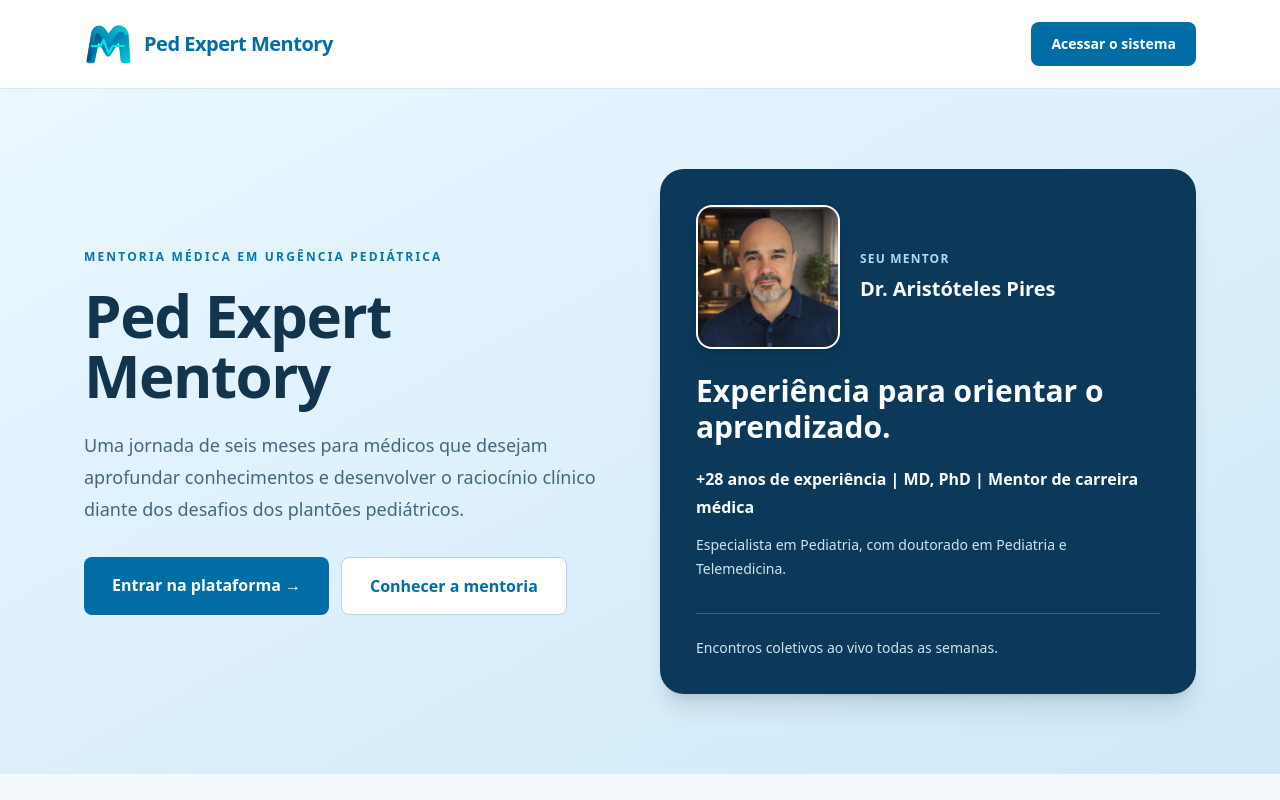
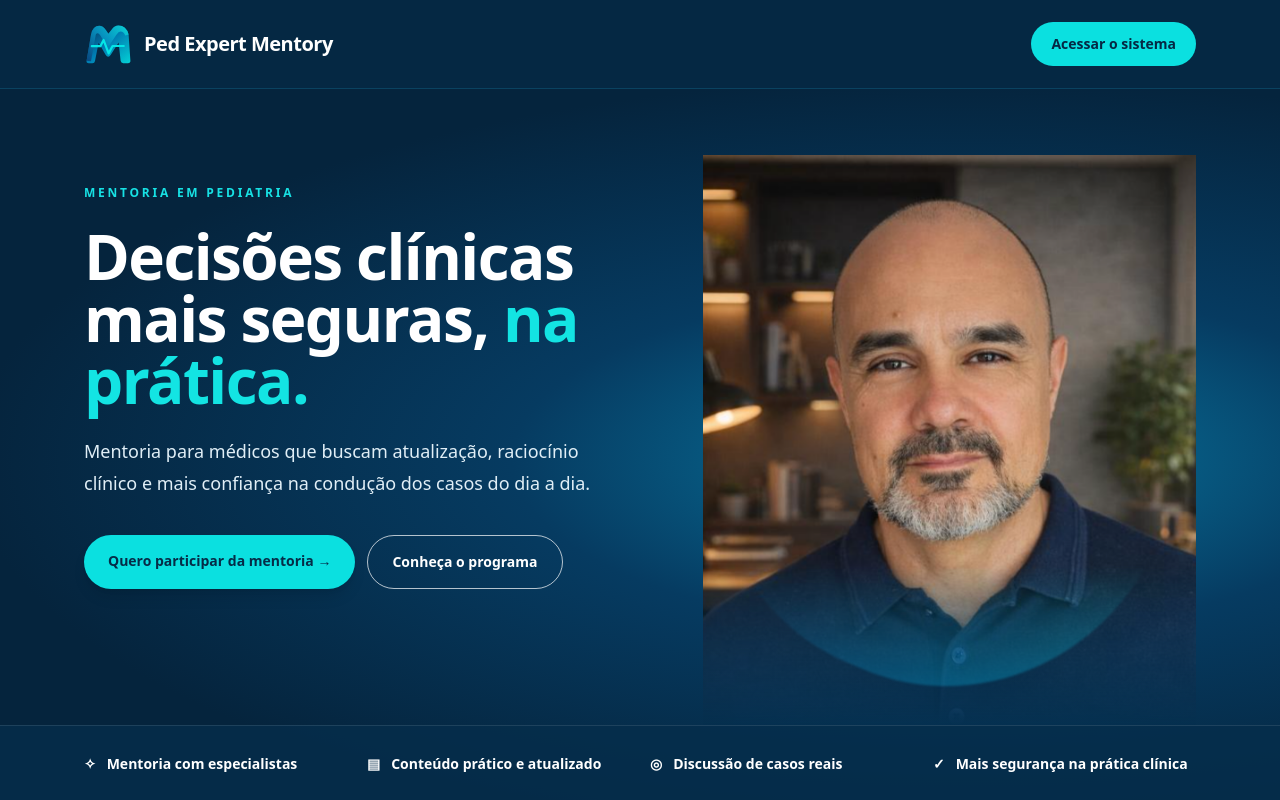
Before and after one commit to g4trader/iatron_calculator, a Next.js app in the folder frontend/: page /ped-expert-mentory in a window 1280 px wide. Shown: the top 800 px of the page. Built offline with nearby package versions, Linux system fonts and the light colour scheme; no server answers; the database is empty.

Commit message:
Rebuild institutional hero with dark cinematic layout and prominent mentor portrait

```diff
--- a/frontend/app/ped-expert-mentory/page.tsx
+++ b/frontend/app/ped-expert-mentory/page.tsx
@@ -15,30 +15,23 @@ const items = [
 export default function PedExpertMentoryPage() {
   return (
     <main className="min-h-screen bg-[#f3f9fd] text-[#12344d]">
-      <header className="border-b border-[#d8e8f2] bg-white">
+      <header className="border-b border-[#0a4260] bg-[#052843]">
         <div className="mx-auto flex max-w-6xl items-center justify-between gap-4 px-5 py-5">
-          <Link href="/ped-expert-mentory" className="inline-flex items-center gap-3 text-xl font-black tracking-tight text-[#006da7]"><img src="/mentory-brand-symbol.svg" alt="" aria-hidden="true" className="h-12 w-12 object-contain" /><span>Ped Expert Mentory</span></Link>
-          <Link href="/mentory/login" className="rounded-lg bg-[#006da7] px-5 py-3 text-sm font-bold text-white hover:bg-[#005781]">Acessar o sistema</Link>
+          <Link href="/ped-expert-mentory" className="inline-flex items-center gap-3 text-xl font-black tracking-tight text-white"><img src="/mentory-brand-symbol.svg" alt="" aria-hidden="true" className="h-12 w-12 object-contain" /><span>Ped Expert Mentory</span></Link>
+          <Link href="/mentory/login" className="rounded-full bg-[#0be0e0] px-5 py-3 text-sm font-bold text-[#052843] hover:bg-[#4cf0ed]">Acessar o sistema</Link>
         </div>
       </header>
-      <section className="bg-gradient-to-br from-[#eaf7ff] to-[#cfe9f8]">
-        <div className="mx-auto grid max-w-6xl gap-10 px-5 py-20 md:grid-cols-2 md:items-center">
-          <div>
-            <p className="text-xs font-extrabold uppercase tracking-[.18em] text-[#0877aa]">Mentoria médica em urgência pediátrica</p>
-            <h1 className="mt-5 text-4xl font-black leading-tight tracking-tight md:text-6xl">Ped Expert Mentory</h1>
-            <p className="mt-6 max-w-xl text-lg leading-8 text-[#45667c]">Uma jornada de seis meses para médicos que desejam aprofundar conhecimentos e desenvolver o raciocínio clínico diante dos desafios dos plantões pediátricos.</p>
-            <div className="mt-8 flex flex-wrap gap-3">
-              <Link href="/mentory/login" className="rounded-lg bg-[#006da7] px-7 py-4 font-bold text-white hover:bg-[#005781]">Entrar na plataforma →</Link>
-              <a href="#programa" className="rounded-lg border border-[#b5d4e7] bg-white px-7 py-4 font-bold text-[#006da7]">Conhecer a mentoria</a>
-            </div>
+      <section className="relative overflow-hidden bg-[#052843] text-white" style={{background:"radial-gradient(ellipse at 75% 52%, #0877a0 0%, #063b61 33%, #05243d 73%)"}}>
+        <div className="relative mx-auto grid max-w-6xl gap-4 px-5 pt-12 md:min-h-[620px] md:grid-cols-[1.1fr_.9fr] md:items-center md:pt-14">
+          <div className="relative z-10 pb-10 md:pb-24">
+            <p className="text-xs font-bold uppercase tracking-[.23em] text-[#17e1e4]">Mentoria em pediatria</p>
+            <h1 className="mt-6 text-4xl font-black leading-[1.08] tracking-tight text-white sm:text-5xl lg:text-[62px]">Decisões clínicas mais seguras, <span className="text-[#13e4e3]">na prática.</span></h1>
+            <p className="mt-6 max-w-lg text-lg leading-8 text-[#e0eef6]">Mentoria para médicos que buscam atualização, raciocínio clínico e mais confiança na condução dos casos do dia a dia.</p>
+            <div className="mt-9 flex flex-wrap gap-3"><Link href="/mentory/login" className="rounded-full bg-[#0be0e0] px-6 py-4 text-sm font-extrabold text-[#062c47] shadow-lg hover:bg-[#4cf0ed]">Quero participar da mentoria →</Link><a href="#programa" className="rounded-full border border-white/70 px-6 py-4 text-sm font-bold text-white hover:bg-white/10">Conheça o programa</a></div>
           </div>
-          <div className="rounded-3xl bg-[#0c395a] p-7 text-white shadow-xl md:p-9" style={{ color: "#ffffff" }}>
-            <div className="mb-6 flex items-center gap-5"><img src="/images/dr-aristoteles-pires.png" alt="Retrato do Dr. Aristóteles Pires" className="h-28 w-28 shrink-0 rounded-2xl border-2 border-white/20 bg-white object-cover shadow-lg sm:h-36 sm:w-36" /><div><p className="text-xs font-semibold uppercase tracking-widest" style={{ color: "#a9dcf5" }}>Seu mentor</p><p className="mt-2 text-xl font-extrabold leading-snug" style={{ color: "#ffffff" }}>Dr. Aristóteles Pires</p></div></div>
-            <h2 className="mt-4 text-2xl font-bold leading-tight sm:text-3xl" style={{ color: "#ffffff" }}>Experiência para orientar o aprendizado.</h2>
-            <p className="mt-5 text-base font-bold leading-7" style={{ color: "#ffffff" }}>+28 anos de experiência | MD, PhD | Mentor de carreira médica</p><p className="mt-3 text-sm leading-6" style={{ color: "#d0e4ef" }}>Especialista em Pediatria, com doutorado em Pediatria e Telemedicina.</p>
-            <div className="mt-8 border-t border-white/20 pt-6 text-sm" style={{ color: "#d0e4ef" }}>Encontros coletivos ao vivo todas as semanas.</div>
-          </div>
+          <div className="relative flex min-h-[350px] items-end justify-center self-stretch md:min-h-[580px]"><div className="absolute inset-x-4 bottom-10 top-14 rotate-[23deg] rounded-[48%] bg-gradient-to-tr from-[#03548d] via-[#048db7] to-[#00e1d8] opacity-75 blur-[1px]"/><img src="/images/dr-aristoteles-pires.png" alt="Dr. Aristóteles Pires" className="relative z-10 h-[390px] w-full rounded-t-[45%] object-cover object-top [mask-image:linear-gradient(to_bottom,black_72%,transparent_100%)] md:absolute md:bottom-0 md:h-[570px] md:rounded-none" /></div>
         </div>
+        <div className="relative z-20 border-t border-white/10 bg-[#062e4b]/80"><div className="mx-auto grid max-w-6xl grid-cols-2 gap-5 px-5 py-7 text-sm font-semibold text-white md:grid-cols-4"><span>✧ &nbsp; Mentoria com especialistas</span><span>▤ &nbsp; Conteúdo prático e atualizado</span><span>◎ &nbsp; Discussão de casos reais</span><span>✓ &nbsp; Mais segurança na prática clínica</span></div></div>
       </section>
       <section id="programa" className="mx-auto max-w-6xl px-5 py-20">
         <p className="text-xs font-extrabold uppercase tracking-widest text-[#0877aa]">O programa</p>
```
